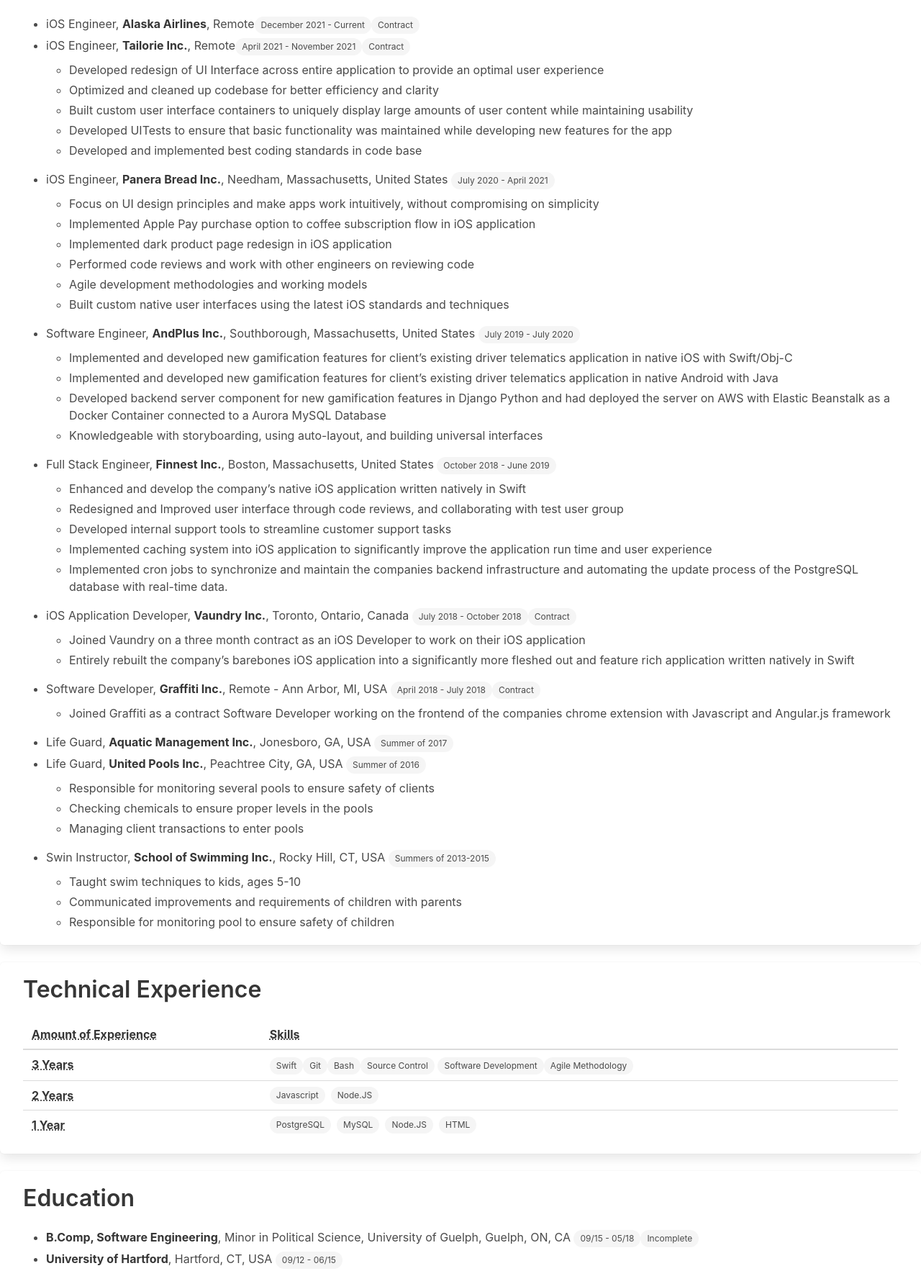
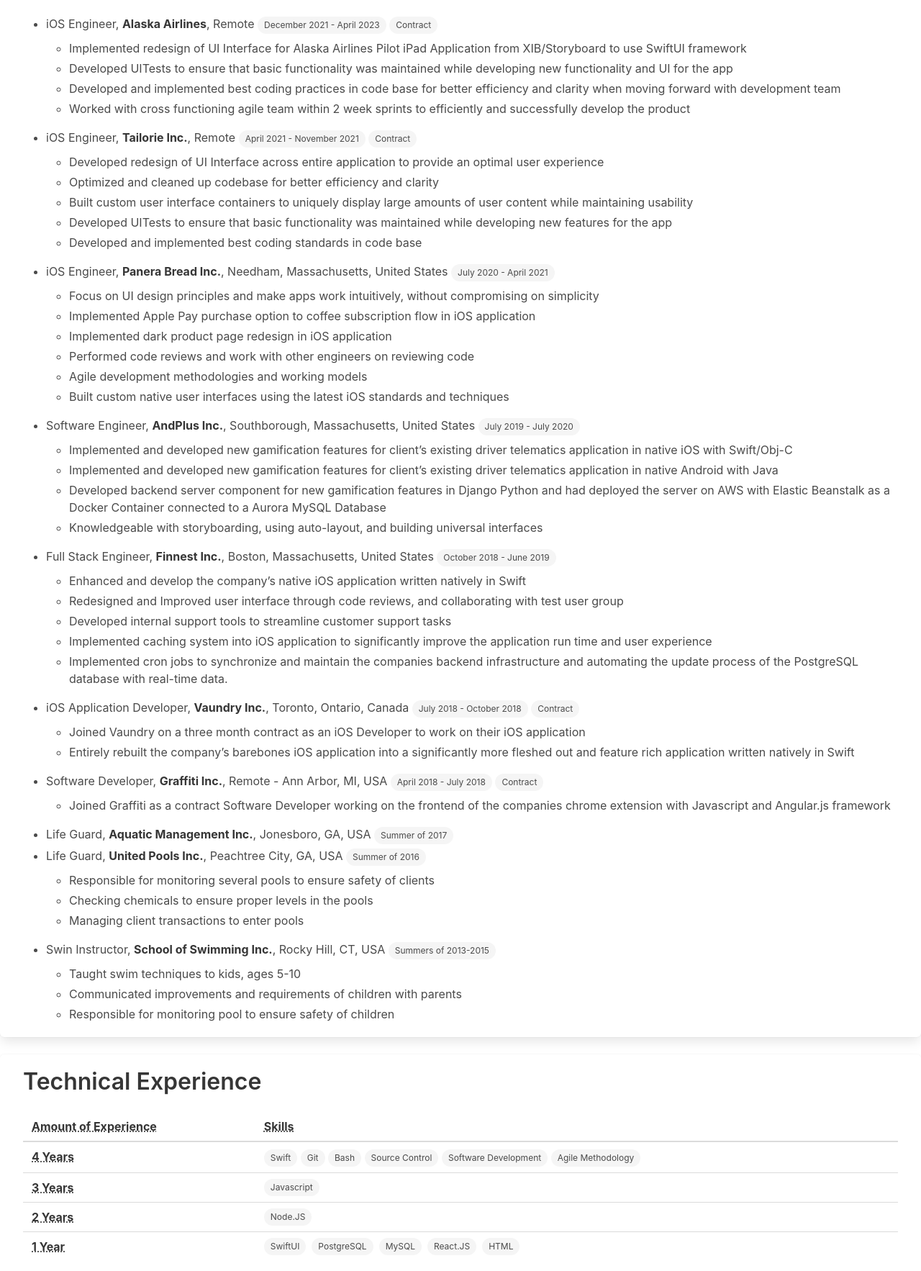
Before and after one commit to dominickhera/dominickhera.github.io, a website: page resume/index.html in a window 1280 px wide. Shown: the part 349-2115 px from the top of the page at 72% size. Drawn offline with nearby package versions, Linux system fonts and the light colour scheme.

Commit message:
updated website

```diff
--- a/resume/index.html
+++ b/resume/index.html
@@ -97,7 +97,7 @@
 <!-- https://drive.google.com/uc?export=download&id=1k_x6i5HFCddCUJ8G_WID9RYex2nS1Os0 -->
 
 <div class="buttons is-centered">
-          <a href="https://drive.google.com/uc?export=download&id=1TeyV8dmEPuxLiKa1Kafl-rBcoRHGkfWd" class="button is-link">
+          <a href="https://drive.google.com/uc?export=download&id=15w0PMYLMG00Ry6MXzI4ZrIyEjcMSc5ww" class="button is-link">
             <span class="icon">
              <i class="fas fa-download"></i>
             </span>
@@ -132,15 +132,14 @@
 <div class="title">Work Experience</div>
 <div class="content">
   <ul>
-    <li>iOS Engineer, <strong>Alaska Airlines</strong>, Remote<span class="tag is-rounded"> December 2021 - Current</span><span class="tag is-rounded">Contract</span></li></li>
-    <!-- <ul>
-       <li>Developed redesign of UI Interface across entire application to provide an optimal user experience</li>
-       <li>Optimized and cleaned up codebase for better efficiency and clarity</li>
-       <li>Built custom user interface containers to uniquely display large amounts of user content while maintaining usability</li>
-       <li>Developed UITests to ensure that basic functionality was maintained while developing new features for the app</li>
-       <li>Developed and implemented best coding standards in code base</li>
-     </ul> -->
-    <li>iOS Engineer, <strong>Tailorie Inc.</strong>, Remote<span class="tag is-rounded"> April 2021 - November 2021</span><span class="tag is-rounded">Contract</span></li></li>
+    <li>iOS Engineer, <strong>Alaska Airlines</strong>, Remote <span class="tag is-rounded"> December 2021 - April 2023</span> <span class="tag is-rounded">Contract</span></li></li>
+     <ul>
+       <li>Implemented redesign of UI Interface for Alaska Airlines Pilot iPad Application from XIB/Storyboard to use SwiftUI framework</li>
+       <li>Developed UITests to ensure that basic functionality was maintained while developing new functionality and UI for the app</li>
+       <li>Developed and implemented best coding practices in code base for better efficiency and clarity when moving forward with development team</li>
+       <li>Worked with cross functioning agile team within 2 week sprints to efficiently and successfully develop the product</li>
+     </ul>
+    <li>iOS Engineer, <strong>Tailorie Inc.</strong>, Remote <span class="tag is-rounded"> April 2021 - November 2021</span> <span class="tag is-rounded">Contract</span></li></li>
     <ul>
        <li>Developed redesign of UI Interface across entire application to provide an optimal user experience</li>
        <li>Optimized and cleaned up codebase for better efficiency and clarity</li>
@@ -172,12 +171,12 @@
        <li>Implemented caching system into iOS application to significantly improve the application run time and user experience</li>
        <li>Implemented cron jobs to synchronize and maintain the companies backend infrastructure and automating the update process of the PostgreSQL database with real-time data.</li>
      </ul>
-    <li>iOS Application Developer, <strong>Vaundry Inc.</strong>, Toronto, Ontario, Canada <span class="tag is-rounded"> July 2018 - October 2018</span><span class="tag is-rounded">Contract</span></li>
+    <li>iOS Application Developer, <strong>Vaundry Inc.</strong>, Toronto, Ontario, Canada <span class="tag is-rounded"> July 2018 - October 2018</span> <span class="tag is-rounded">Contract</span></li>
     <ul>
        <li>Joined Vaundry on a three month contract as an iOS Developer to work on their iOS application</li>
        <li>Entirely rebuilt the company’s barebones iOS application into a significantly more fleshed out and feature rich application written natively in Swift</li>
      </ul>
-     <li>Software Developer, <strong>Graffiti Inc.</strong>, Remote - Ann Arbor, MI, USA  <span class="tag is-rounded"> April 2018 - July 2018</span><span class="tag is-rounded">Contract</span></li>
+     <li>Software Developer, <strong>Graffiti Inc.</strong>, Remote - Ann Arbor, MI, USA  <span class="tag is-rounded"> April 2018 - July 2018</span> <span class="tag is-rounded">Contract</span></li>
     <ul>
        <li>Joined Graffiti as a contract Software Developer working on the frontend of the companies chrome extension with Javascript and Angular.js framework</li>
      </ul>
@@ -215,21 +214,27 @@
     </thead>
     <tbody>
       <tr>
-      <th><abbr title="4 Years">3 Years</abbr></th>
+      <th><abbr title="4 Years">4 Years</abbr></th>
       <!-- <td></td> -->
-      <td><span class="tag is-rounded">Swift</span><span class="tag is-rounded">Git</span><span class="tag is-rounded">Bash</span><span class="tag is-rounded">Source Control</span> <span class="tag is-rounded">Software Development</span><span class="tag is-rounded">Agile Methodology</span></td>
+      <td><span class="tag is-rounded">Swift</span> <span class="tag is-rounded">Git</span> <span class="tag is-rounded">Bash</span> <span class="tag is-rounded">Source Control</span> <span class="tag is-rounded">Software Development</span> <span class="tag is-rounded">Agile Methodology</span></td>
+    </tr>
+    <tr>
+      <th><abbr title="3 Years">3 Years</abbr></th>
+       <!-- <td></td> -->
+      <!-- <td>C, Python, Java, git, Bash, Source Control, Software Development, Agile Methodology</td> -->
+      <td><div class="tags"> <span class="tag is-rounded">Javascript</span></div></td>
     </tr>
     <tr>
       <th><abbr title="3 Years">2 Years</abbr></th>
        <!-- <td></td> -->
       <!-- <td>C, Python, Java, git, Bash, Source Control, Software Development, Agile Methodology</td> -->
-      <td><div class="tags"> <span class="tag is-rounded">Javascript</span><span class="tag is-rounded">Node.JS</span></div></td>
+      <td><div class="tags"><span class="tag is-rounded">Node.JS</span></div></td>
     </tr>
     <tr>
       <th><abbr title="3 Years">1 Year</abbr></th>
        <!-- <td></td> -->
       <!-- <td>C, Python, Java, git, Bash, Source Control, Software Development, Agile Methodology</td> -->
-      <td><div class="tags"> <span class="tag is-rounded">PostgreSQL</span><span class="tag is-rounded">MySQL</span><span class="tag is-rounded">Node.JS</span><span class="tag is-rounded">HTML</span></div></td>
+      <td><div class="tags"><span class="tag is-rounded">SwiftUI</span><span class="tag is-rounded">PostgreSQL</span><span class="tag is-rounded">MySQL</span><span class="tag is-rounded">React.JS</span><span class="tag is-rounded">HTML</span></div></td>
     </tr>
     <!-- <tr> -->
       <!-- <th><abbr title="1 Year or Less">3 Month or Less</abbr></th> -->
@@ -345,7 +350,7 @@
 <div class="title">Achievements</div>
 <div class="content">
   <ul>
-    <li><strong>Eagle Scount - Boy Scouts of America</strong> - I earned the highest achievement or rank attainable in the Boy Scouting program of the Boy Scouts of America (BSA). To receive the Eagle Scout awarded I consistently performed to the best of my personal ability, exceeding expectations at every stage, demonstrating leadership skills and setting example to other Scouts.</li>
+    <li><strong>Eagle Scout - Boy Scouts of America</strong> - I earned the highest achievement or rank attainable in the Boy Scouting program of the Boy Scouts of America (BSA). To receive the Eagle Scout awarded I consistently performed to the best of my personal ability, exceeding expectations at every stage, demonstrating leadership skills and setting example to other Scouts.</li>
   </ul>
   </div>
 
```
Also changed, not shown: index.html (+4 -14 lines).
